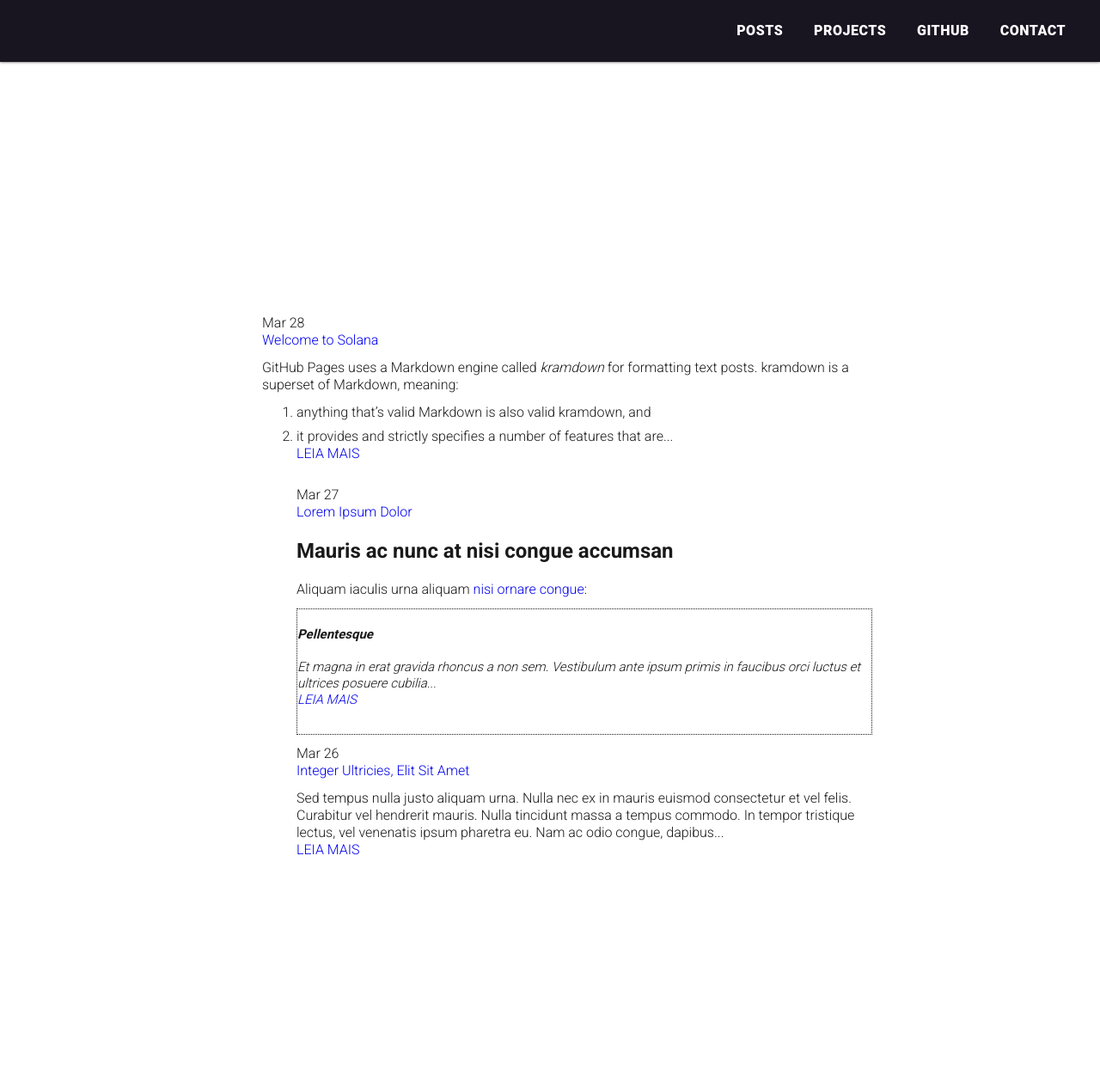
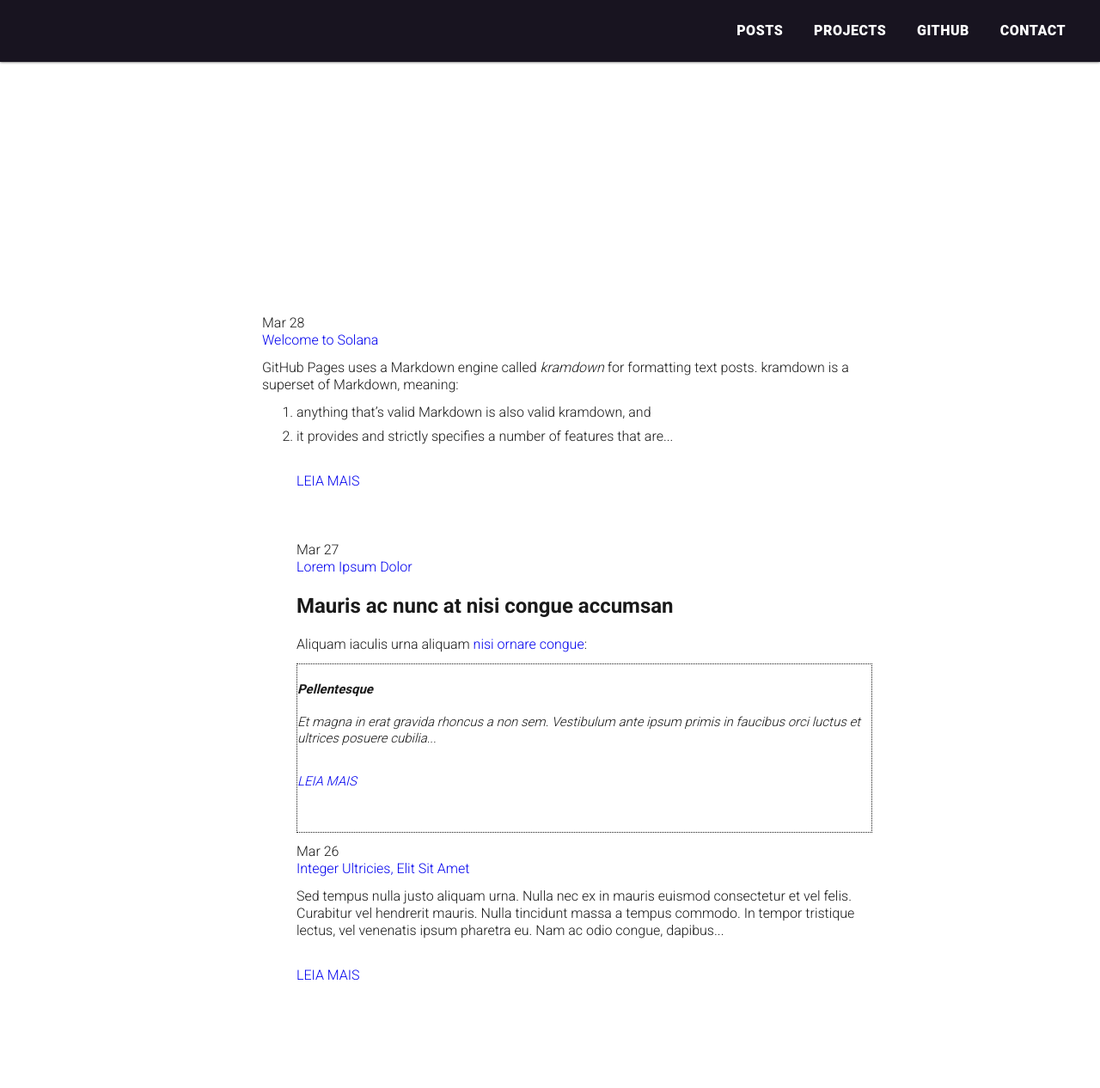
Before and after one commit to adultcomicsbr/adultcomicsbr.github.io, a Jekyll site: the page built from index.html, in a window 1280 px wide. Shown: the whole page at 86% size. Built offline with Jekyll 4.4.1, drawn with Linux system fonts in a browser that asks for light colours; the list of posts is cut into pages by our own code; before the commit the page ends 1088 px from its top, so only the background shows below that.

Commit message:
Update listing.html

```diff
--- a/_layouts/listing.html
+++ b/_layouts/listing.html
@@ -13,12 +13,6 @@
 
   {% assign pool = site.posts | where: filter, label %}
 
-{% elsif page.path == 'projects.html' %}
-  {% assign page_type = 'listing' %}
-  {% assign item_type = 'projects' %}
-  {% assign pool = site.projects %}
-  {% assign outbound_link_flag = ' target="_blank"' %}
-
 {% else %}
   {% assign page_type = 'home' %}
   {% assign item_type = 'posts' %}
@@ -31,12 +25,13 @@
   <ul class="post__list {{ page_type }}">
           {% for post in site.posts limit 5 %}
           <li class="post__entry {{ page_type }}">
-            <time class="posts__entry-date {{ page_type }}" datetime="{{ item.date | date_to_xmlschema }}"></time>
+            <time class="posts__entry-date {{ page_type }}" datetime="{{ post.date | date_to_xmlschema }}"></time>
             {{ post.date | date: "%b %-d" }}
               <div class="post__entry-title {{ page_type }}">
                 <a href="{{ site.baseurl }}{{ post.url }}">{{ post.title }}</a>
-                  {{ post.content | truncatewords:40}}<br>
-                <a href="{{ post.url }}">LEIA MAIS</a><br><br>
+                  {{ post.content | truncatewords:40}}
+                  <br><br>
+                <p><a href="{{ post.url }}">LEIA MAIS</a></p><br><br>
           </li>
           {% endfor %}
   </ul>
```
